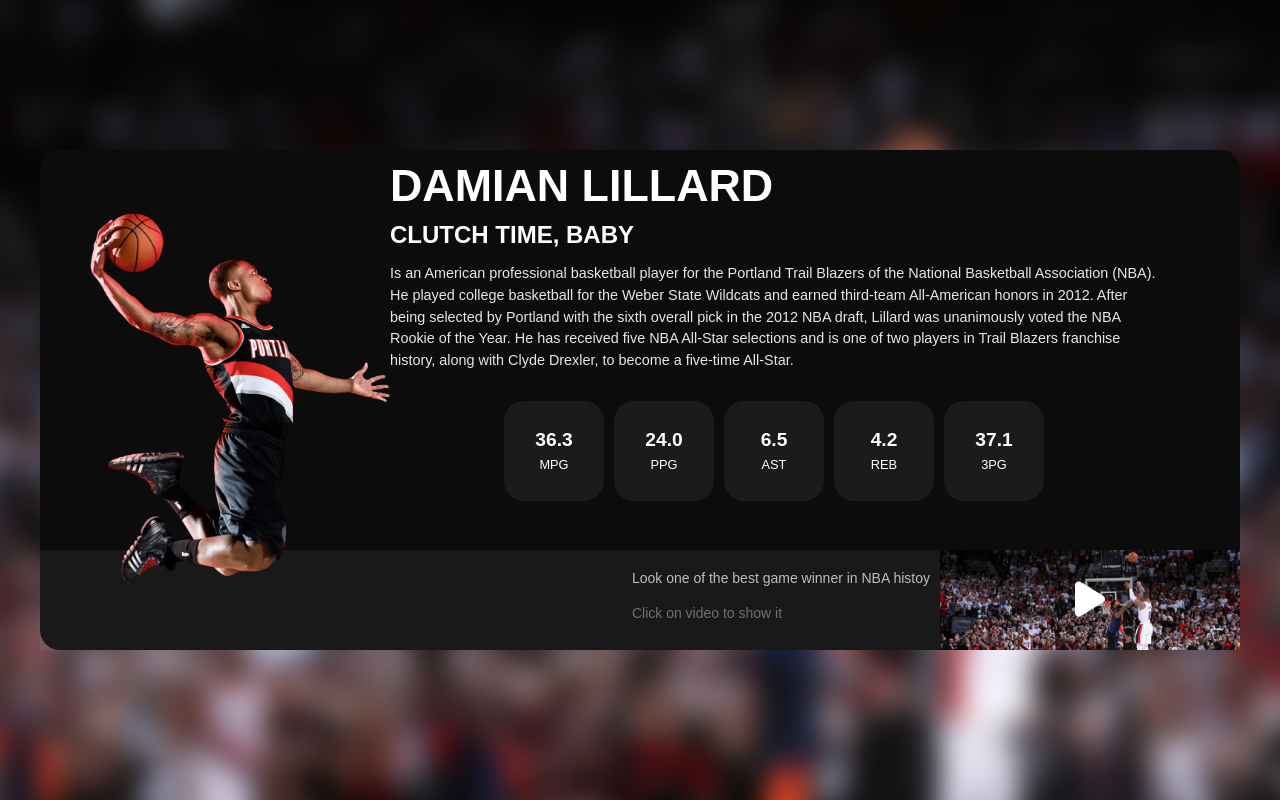
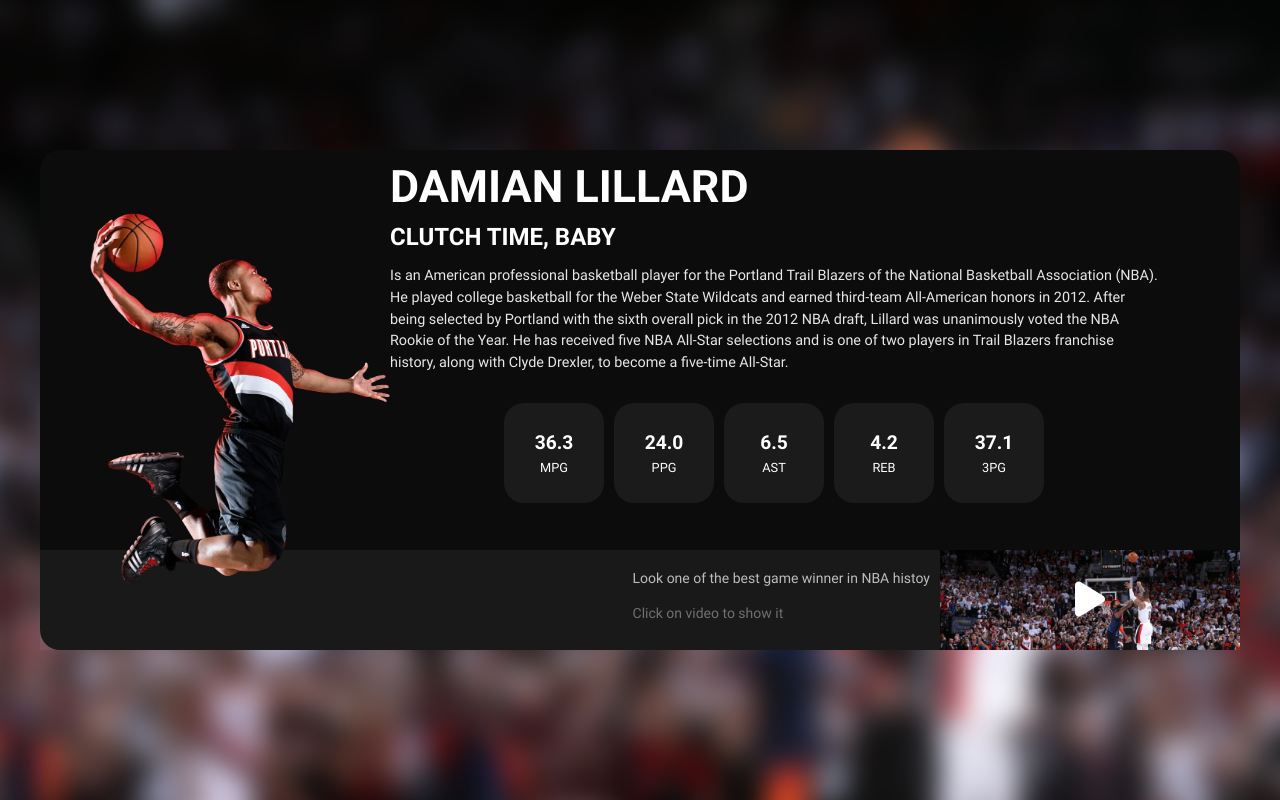
Before and after one commit to LucasED78/lillard-card, a plain HTML site: page index.html in a window 1280 px wide. Drawn offline with Linux system fonts and the light colour scheme.

Commit message:
[ADDED] Fonts

```diff
--- a/css/style.css
+++ b/css/style.css
@@ -1,3 +1,15 @@
+@font-face {
+  font-family: Roboto;
+  src: url(../fonts/Roboto-Regular.ttf);
+  font-weight: 500;
+}
+
+@font-face {
+  font-family: Roboto;
+  src: url(../fonts/Roboto-Bold.ttf);
+  font-weight: bold;
+}
+
 * {
   box-sizing: border-box;
 }
@@ -5,8 +17,9 @@
 body {
   margin: 0;
   padding: 0;
-  font-family: sans-serif;
+  font-family: Roboto;
   font-size: 14px;
+  font-weight: 500;
 }
 
 a { color: white; }
--- a/index.html
+++ b/index.html
@@ -59,7 +59,7 @@
           <div class="video">
             <div class="video__thumbnail"></div>
 
-            <a class="video__play" href="https://www.youtube.com/watch?v=E1oJLaZ3K-0" target="_blank">
+            <a class="video__play" href="https://www.youtube.com/watch?v=jetkIbtK-i0" target="_blank">
               <i class="fa fa-play"></i>
             </a>
           </div>
```
Also changed, not shown: fonts/Roboto-Bold.ttf (added), fonts/Roboto-Regular.ttf (added).
